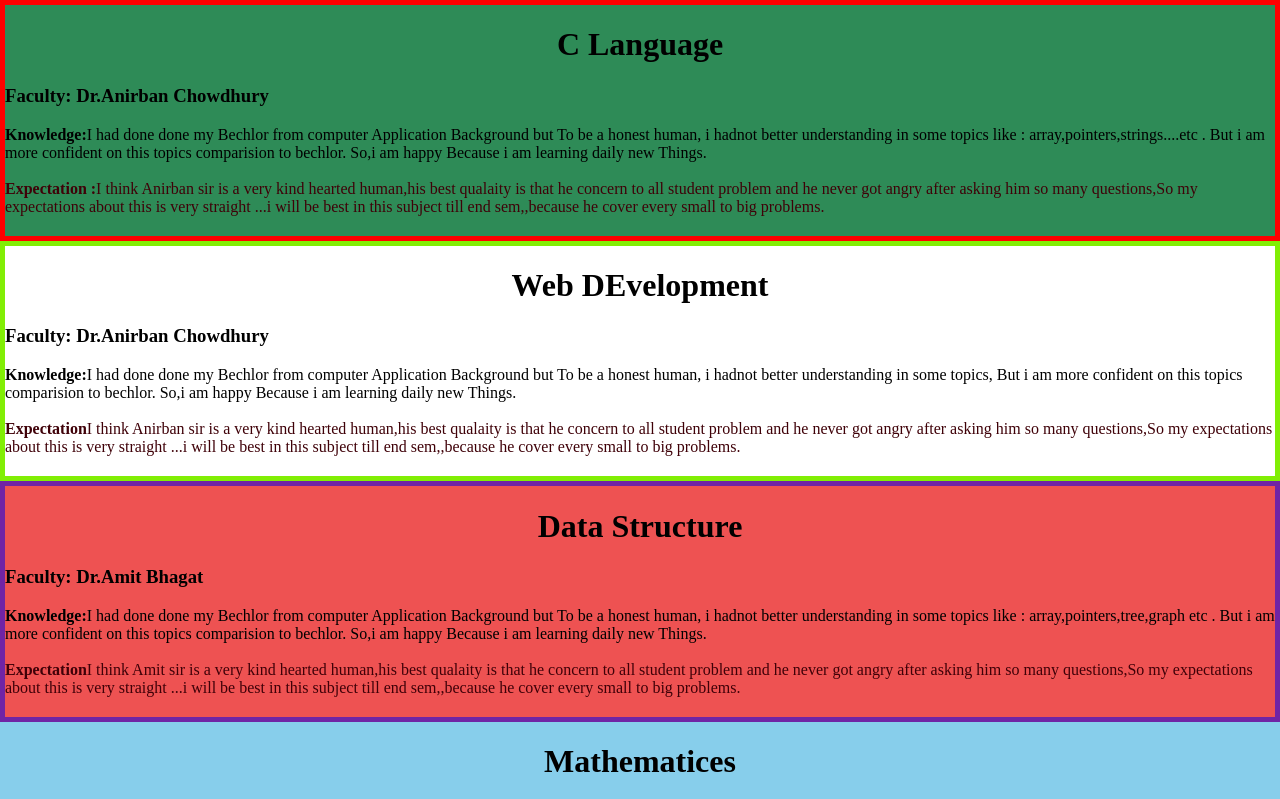
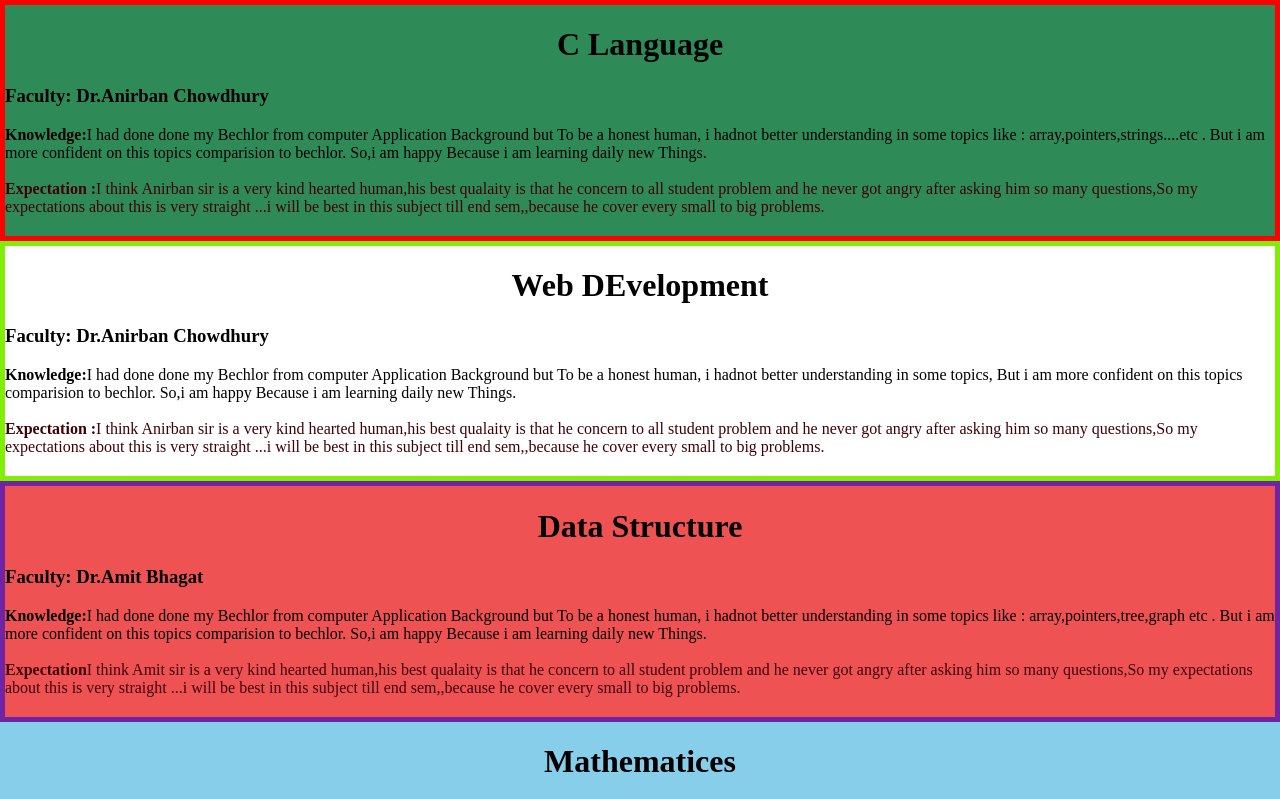
Before and after one commit to Vishal112151/aboutmeweb, a plain HTML site: page CLASS.HTML in a window 1280 px wide. Shown: the top 799 px of the page. Drawn offline with Linux system fonts and the light colour scheme.

Commit message:
Update CLASS.HTML

```diff
--- a/CLASS.HTML
+++ b/CLASS.HTML
@@ -28,7 +28,7 @@
         <article id=knowledge><strong>Knowledge:</strong>I had done done my Bechlor from computer Application Background but To be a honest human, i hadnot better understanding in some topics, But i am more confident on this topics comparision to bechlor. So,i am happy Because
             i am learning daily new Things.
         </article><br>
-        <article id=expectation><strong>Expectation</strong>I think Anirban sir is a very kind hearted human,his best qualaity is that he concern to all student problem and he never got angry after asking him so many questions,So my expectations about this is very straight ...i
+        <article id=expectation><strong>Expectation :</strong>I think Anirban sir is a very kind hearted human,his best qualaity is that he concern to all student problem and he never got angry after asking him so many questions,So my expectations about this is very straight ...i
             will be best in this subject till end sem,,because he cover every small to big problems.
         </article>
 
```
